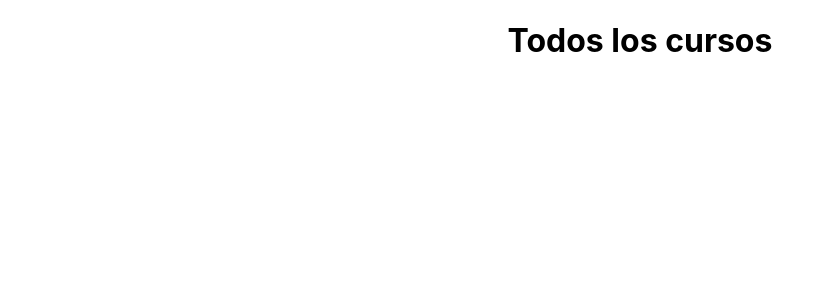
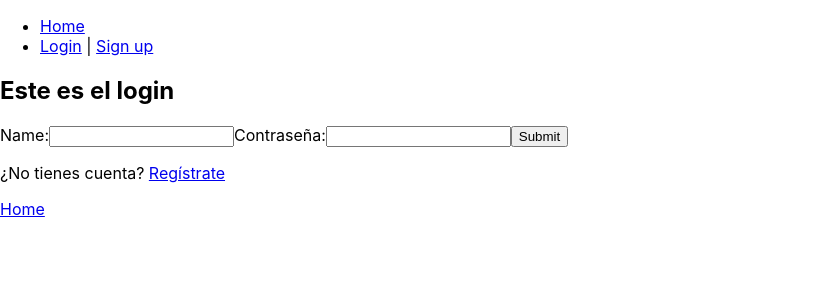
Before and after one commit to alessandrovaru/frontend-lpdt, a React (Create React App) app: page /login in a window 1280 px wide. Shown: the top 300 px of the page, without its empty margins (0-835 px from the left). Built offline with nearby package versions, Linux system fonts and the light colour scheme; no server answers.

Commit message:
Login, Registration and protected routes

```diff
--- a/package.json
+++ b/package.json
@@ -9,6 +9,7 @@
     "http-proxy-middleware": "^1.3.1",
     "react": "^17.0.2",
     "react-dom": "^17.0.2",
+    "react-router-dom": "^5.2.0",
     "react-scripts": "4.0.3",
     "web-vitals": "^1.0.1"
   },
--- a/src/components/App.js
+++ b/src/components/App.js
@@ -1,27 +1,41 @@
 import logo from "../logo.svg";
 import "../components/App.css";
 import { useEffect, useState } from "react";
-import CoursesList from "./CoursesList";
 
-function App() {
-  const [cursos, setCurso] = useState([]);
+import { BrowserRouter as Router, Route, Switch } from "react-router-dom";
 
-  function getArticles() {
-    fetch("/api/v1/cursos/index")
-      .then((response) => response.json())
-      .then((data) => setCurso(data));
-  }
+import Home from "../components/Home";
+import Signup from "../components/Signup";
+import Login from "../components/Login";
+import Courses from "../components/Courses";
+import Layout from "../components/Layout";
+import NotFound from "../components/NotFound";
 
-  useEffect(() => {
-    getArticles();
-  }, []);
-
+const App = () => {
+  const [loggedIn, setLoggedIn] = useState(null);
   return (
-    <div className="App">
-      <h1>Todos los cursos</h1>
-      <CoursesList cursos={cursos} />
-    </div>
+    <Router>
+      <Layout loggedIn={loggedIn} setLoggedIn={setLoggedIn}>
+        <Switch>
+          <Route exact path="/">
+            <Home />
+          </Route>
+          <Route exact path="/cursos">
+            {loggedIn && <Courses />}
+          </Route>
+          <Route exact path="/login">
+            <Login setLoggedIn={setLoggedIn} />
+          </Route>
+          <Route exact path="/signup">
+            <Signup setLoggedIn={setLoggedIn} />
+          </Route>
+          <Route exact path="/notfound">
+            <NotFound />
+          </Route>
+        </Switch>
+      </Layout>
+    </Router>
   );
-}
+};
 
 export default App;
--- /dev/null
+++ b/src/components/Courses.jsx
@@ -0,0 +1,58 @@
+import React from "react";
+import { Link } from "react-router-dom";
+
+import { useEffect, useState } from "react";
+import CoursesList from "./CoursesList";
+
+const Courses = () => {
+  const [cursos, setCurso] = useState([]);
+  const [loading, setLoading] = useState(null);
+  const [error, setError] = useState(null);
+
+  function getArticles() {
+    setLoading(true);
+    const requestOptions = {
+      method: "GET",
+      headers: {
+        "Content-Type": "application/json",
+        Accept: "application/json",
+        Authorization: localStorage.getItem("token"),
+      },
+    };
+    fetch("/api/v1/cursos/index", requestOptions)
+      .then((response) => {
+        if (response.ok) {
+          return response.json();
+        }
+        throw response;
+      })
+      .then((data) => {
+        console.log(data);
+        setCurso(data);
+      })
+      .catch(function (error) {
+        setError({ msg: error });
+      })
+      .finally(() => {
+        setLoading(false);
+      });
+  }
+
+  useEffect(() => {
+    getArticles();
+  }, []);
+  return (
+    <div>
+      <h1>Todos los cursos</h1>
+      <CoursesList cursos={cursos} />
+      <Link to="/">Home</Link>
+      {error && (
+        <p>
+          No estás conectado a tu cuenta. <Link to="/login">Inicia sesion</Link>
+        </p>
+      )}
+    </div>
+  );
+};
+
+export default Courses;
--- /dev/null
+++ b/src/components/Home.jsx
@@ -0,0 +1,13 @@
+import React from "react";
+
+import { Link } from "react-router-dom";
+
+const Home = () => {
+  return (
+    <>
+      <h1>Este es el home</h1>
+    </>
+  );
+};
+
+export default Home;
--- /dev/null
+++ b/src/components/Layout.jsx
@@ -0,0 +1,62 @@
+import React, { useState } from "react";
+import { Link, useHistory } from "react-router-dom";
+
+const Layout = ({ children, loggedIn, setLoggedIn }) => {
+  const [error, setError] = useState(null);
+  const history = useHistory();
+
+  const deleteSession = (event) => {
+    event.preventDefault();
+    const requestOptions = {
+      method: "DELETE",
+      headers: {
+        "Content-Type": "application/json",
+        Authorization: localStorage.getItem("token"),
+      },
+    };
+    fetch("http://localhost:3000/logout", requestOptions)
+      .then((response) => {
+        if (response.ok) {
+          console.log("Logged out");
+          return response.json();
+        } else {
+          return response.text().then((text) => Promise.reject(text));
+        }
+      })
+      .then((data) => {
+        console.log(data);
+        setLoggedIn(null);
+        history.push("/");
+      })
+      .catch((error) => {
+        setError({ msg: error });
+      });
+  };
+  return (
+    <>
+      <nav>
+        <ul>
+          <li>
+            <Link to="/">Home</Link>
+          </li>
+          {loggedIn && (
+            <li>
+              <Link to="/cursos">Cursos</Link>
+            </li>
+          )}
+          <li>
+            <Link to="/login">Login</Link> | <Link to="/signup">Sign up</Link>
+          </li>
+          {loggedIn && (
+            <li>
+              <Link onClick={deleteSession}>Desconectarme</Link>
+            </li>
+          )}
+        </ul>
+      </nav>
+      {children}
+    </>
+  );
+};
+
+export default Layout;
--- /dev/null
+++ b/src/components/Login.jsx
@@ -0,0 +1,76 @@
+import React, { useState } from "react";
+
+import { Link, useHistory } from "react-router-dom";
+
+const Login = ({ setLoggedIn }) => {
+  const [form, setForm] = useState(null);
+  const [error, setError] = useState(null);
+
+  const history = useHistory();
+
+  const handleInputChange = (event) => {
+    const target = event.target;
+    const value = target.type === "checkbox" ? target.checked : target.value;
+    const name = target.name;
+    setForm({
+      ...form,
+      [name]: value,
+    });
+  };
+
+  const handleSubmit = (event) => {
+    event.preventDefault();
+    const requestOptions = {
+      method: "POST",
+      headers: {
+        "Content-Type": "application/json",
+      },
+      body: JSON.stringify({
+        user: form,
+      }),
+    };
+    console.log(form);
+    fetch("http://localhost:3000/login", requestOptions)
+      .then((response) => {
+        if (response.ok) {
+          setLoggedIn({ logged: response.headers.get("Authorization") });
+          localStorage.setItem("token", response.headers.get("Authorization"));
+          return response.json();
+        } else {
+          return response.text().then((text) => Promise.reject(text));
+        }
+      })
+      .then((data) => {
+        console.log(data);
+
+        history.push("/");
+      })
+      .catch((error) => {
+        setError({ msg: error });
+      });
+  };
+
+  return (
+    <>
+      <h2>Este es el login</h2>
+      <form onSubmit={handleSubmit}>
+        <label>
+          Name:
+          <input type="text" name="email" onChange={handleInputChange} />
+        </label>
+        <label>
+          Contraseña:
+          <input type="password" name="password" onChange={handleInputChange} />
+        </label>
+        <input type="submit" value="Submit" />
+      </form>
+      <p>
+        ¿No tienes cuenta? <Link to="/signup">Regístrate</Link>
+      </p>
+      {error && <p>{error.msg}</p>}
+      <Link to="/">Home</Link>
+    </>
+  );
+};
+
+export default Login;
--- /dev/null
+++ b/src/components/NotFound.jsx
@@ -0,0 +1,11 @@
+import React from "react";
+
+const NotFound = () => {
+  return (
+    <>
+      <p>Error 404</p>
+    </>
+  );
+};
+
+export default NotFound;
--- /dev/null
+++ b/src/components/Signup.jsx
@@ -0,0 +1,72 @@
+import React, { useState } from "react";
+
+import { Link, useHistory } from "react-router-dom";
+
+const Signup = ({ setLoggedIn }) => {
+  const [form, setForm] = useState(null);
+  const [error, setError] = useState(null);
+
+  const history = useHistory();
+
+  const handleInputChange = (event) => {
+    const target = event.target;
+    const value = target.type === "checkbox" ? target.checked : target.value;
+    const name = target.name;
+    setForm({
+      ...form,
+      [name]: value,
+    });
+  };
+
+  const handleSubmit = (event) => {
+    event.preventDefault();
+    const requestOptions = {
+      method: "POST",
+      headers: {
+        "Content-Type": "application/json",
+      },
+      body: JSON.stringify({
+        user: form,
+      }),
+    };
+    console.log(form);
+    fetch("http://localhost:3000/signup", requestOptions)
+      .then((response) => {
+        if (response.ok) {
+          setLoggedIn({ logged: response.headers.get("Authorization") });
+          localStorage.setItem("token", response.headers.get("Authorization"));
+          return response.json();
+        } else {
+          return response.text().then((text) => Promise.reject(text));
+        }
+      })
+      .then((data) => {
+        console.log(data);
+        history.push("/");
+      })
+      .catch((error) => {
+        setError({ msg: error });
+      });
+  };
+
+  return (
+    <>
+      <h2>Es es el signup</h2>
+      <form onSubmit={handleSubmit}>
+        <label>
+          Name:
+          <input type="text" name="email" onChange={handleInputChange} />
+        </label>
+        <label>
+          Contraseña:
+          <input type="password" name="password" onChange={handleInputChange} />
+        </label>
+        <input type="submit" value="Submit" />
+      </form>
+      {error && <p>{error.msg}</p>}
+      <Link to="/">Home</Link>
+    </>
+  );
+};
+
+export default Signup;
```
Also changed, not shown: 2 other files (tests, documents, lock files or other folders).
